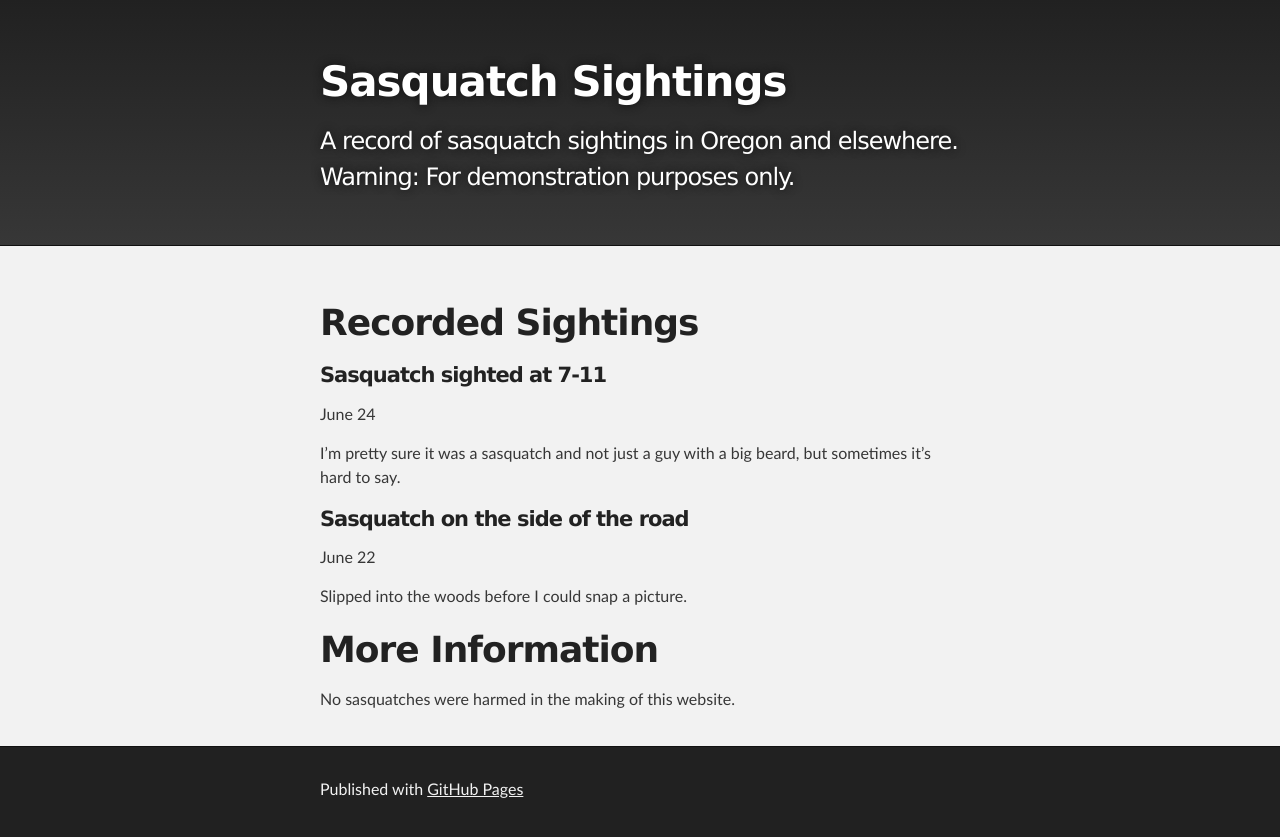
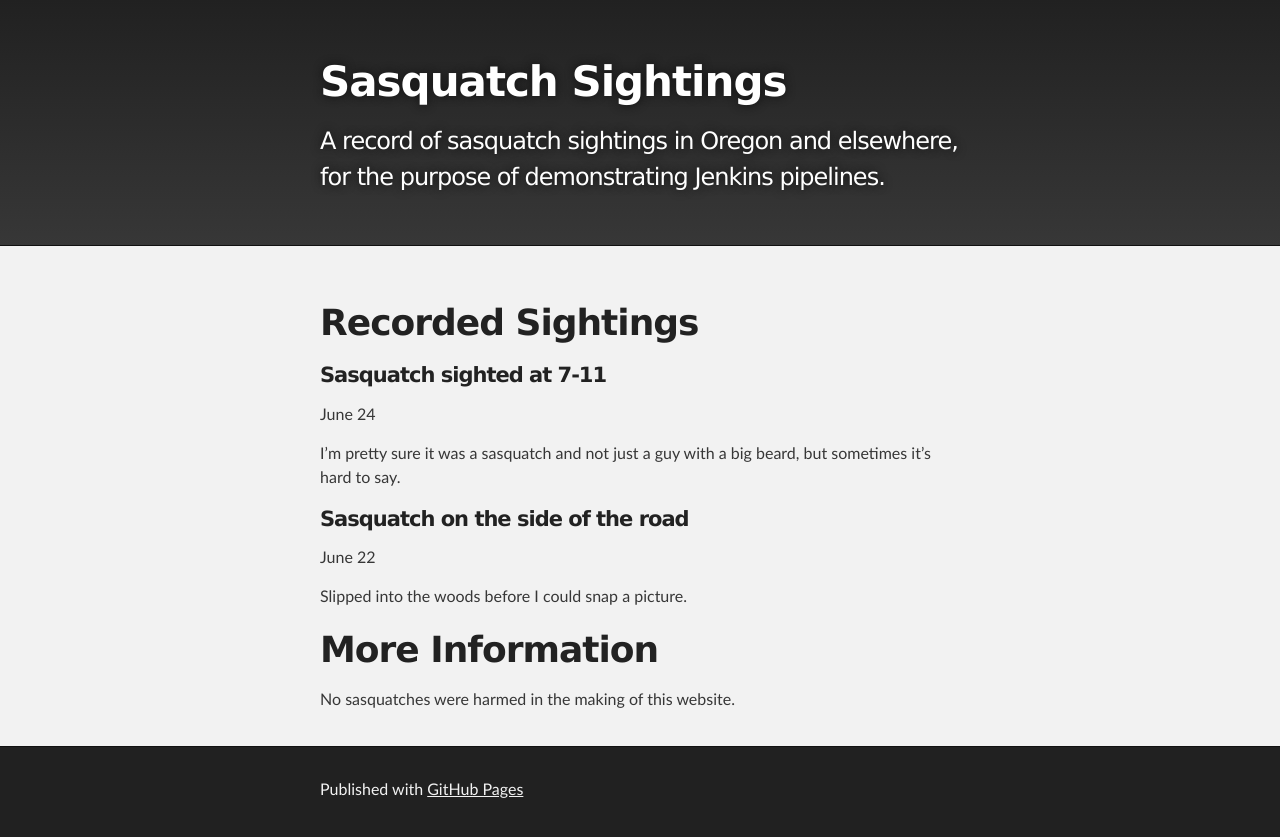
Before and after one commit to ebarcott/ebarcott.github.io, a Jekyll site: the page built from index.md, in a window 1280 px wide. Shown: the top 837 px of the page. Built offline with Jekyll 4.4.1, drawn with Linux system fonts in a browser that asks for light colours; our own code applies the rules of GitHub Pages for plain Markdown files.

Commit message:
beep boop

```diff
--- a/_config.yml
+++ b/_config.yml
@@ -9,7 +9,7 @@
 title: Sasquatch Sightings
 email: erika.barcott@netapp.com
 description: > # this means to ignore newlines until "baseurl:"
-  A record of sasquatch sightings in Oregon and elsewhere. Warning: For demonstration purposes only.
+  A record of sasquatch sightings in Oregon and elsewhere, for the purpose of demonstrating Jenkins pipelines.
 baseurl: "" # the subpath of your site, e.g. /blog
 url: "https://ebarcott.github.io/" # the base hostname & protocol for your site
 twitter_username: jekyllrb
```
